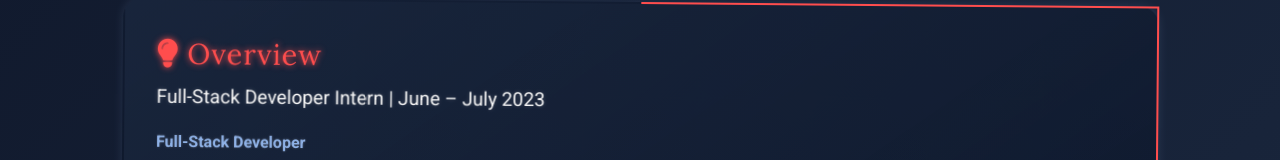
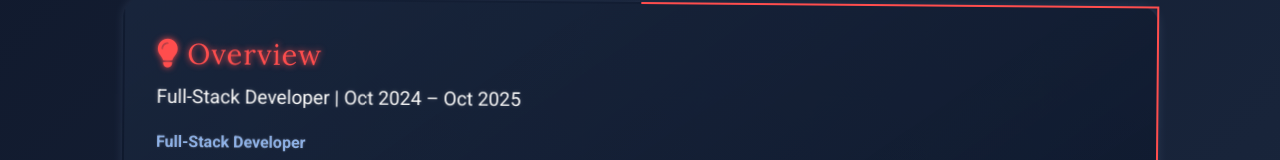
Before and after one commit to purvachalindrawar/Purva_Chalindrawar_Portfolio, a plain HTML site: page frontend/icss.html in a window 1280 px wide. Shown: the part 500-660 px from the top of the page. Drawn offline with nearby package versions, Linux system fonts and the light colour scheme.

Commit message:
Update icss.html

```diff
--- a/frontend/icss.html
+++ b/frontend/icss.html
@@ -702,7 +702,7 @@
     <!-- Overview -->
     <div class="narrative-panel">
       <div class="section-title"><i class="fas fa-lightbulb me-2"></i>Overview</div>
-      <div class="section-subheading">Full-Stack Developer Intern | June – July 2023</div>
+      <div class="section-subheading">Full-Stack Developer | Oct 2024 – Oct 2025</div>
       <p>
         <span class="typewriter highlight">Full-Stack Developer</span> at <span class="highlight">Indian Cyber Security Solutions</span>, I engineered scalable web applications for real-world client projects. Collaborating with cross-functional teams, I delivered production-ready modules, focusing on responsive frontends, secure backends, and optimized database designs, adhering to industry-standard workflows.
       </p>
```
